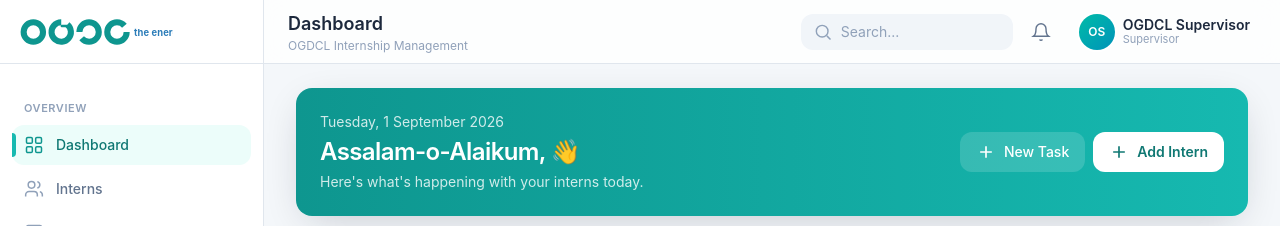
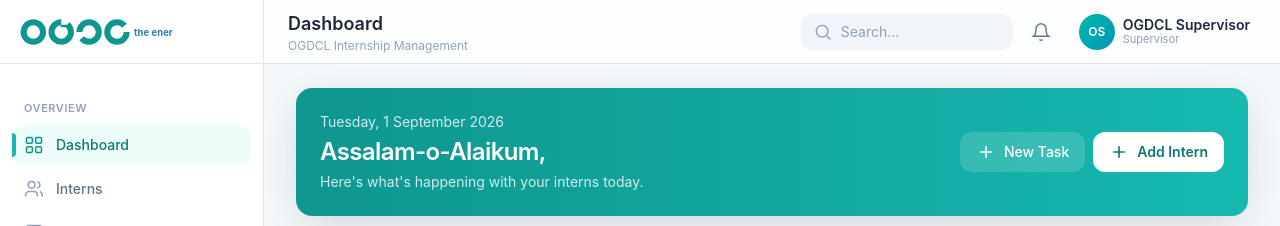
Before and after one commit to immad-khan/OGDCL-Internship-Portal, a Next.js app: page /supervisor in a window 1280 px wide. Shown: the top 226 px of the page. Built offline with nearby package versions, Linux system fonts and the light colour scheme; no server answers; the database is empty.

Commit message:
removed 3d model

```diff
--- a/src/app/(supervisor)/supervisor/page.tsx
+++ b/src/app/(supervisor)/supervisor/page.tsx
@@ -111,7 +111,7 @@ export default async function DashboardPage() {
         <div>
           <p className="text-sm text-white/80">{todayStr}</p>
           <h2 className="mt-1 text-2xl font-semibold tracking-tight">
-            Assalam-o-Alaikum, {sup?.name?.replace("Engr. ", "")} 👋
+            Assalam-o-Alaikum, {sup?.name?.replace("Engr. ", "")}
           </h2>
           <p className="mt-1 text-sm text-white/80">
             Here&apos;s what&apos;s happening with your interns today.
```
